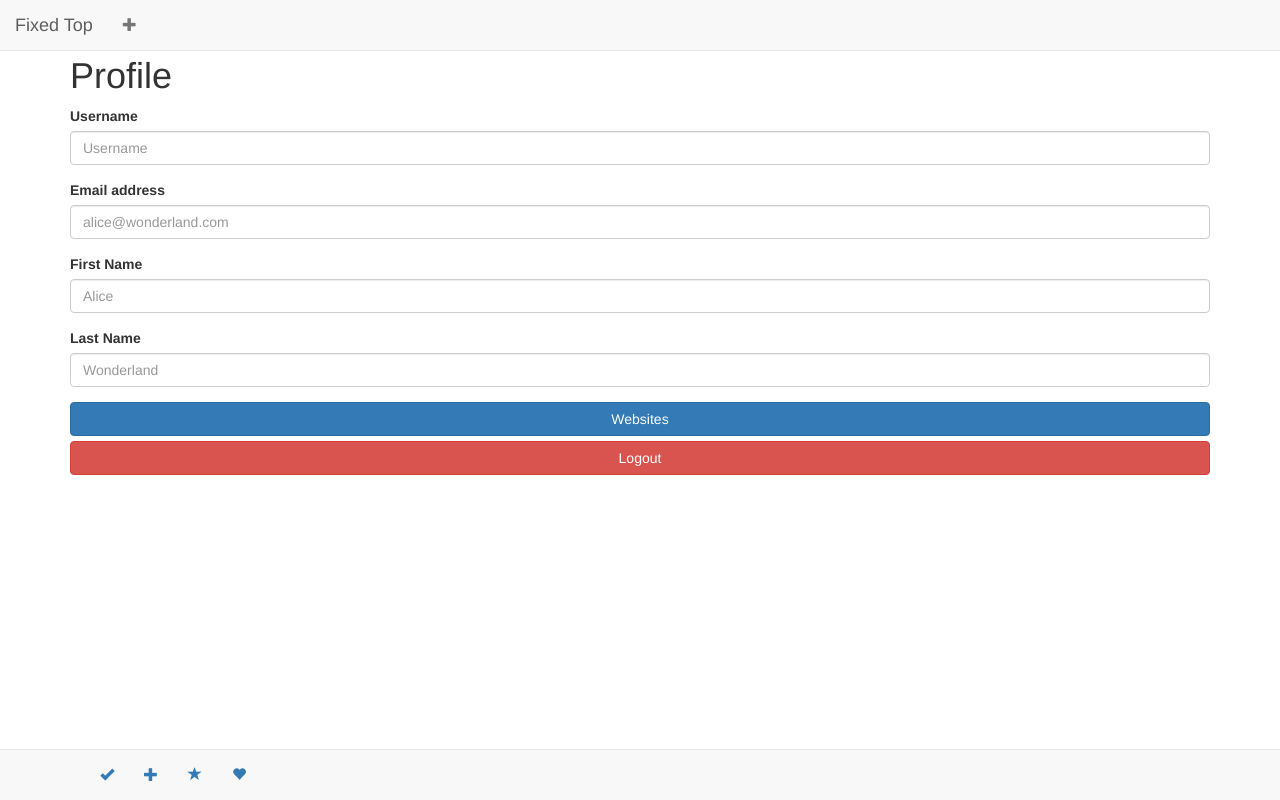
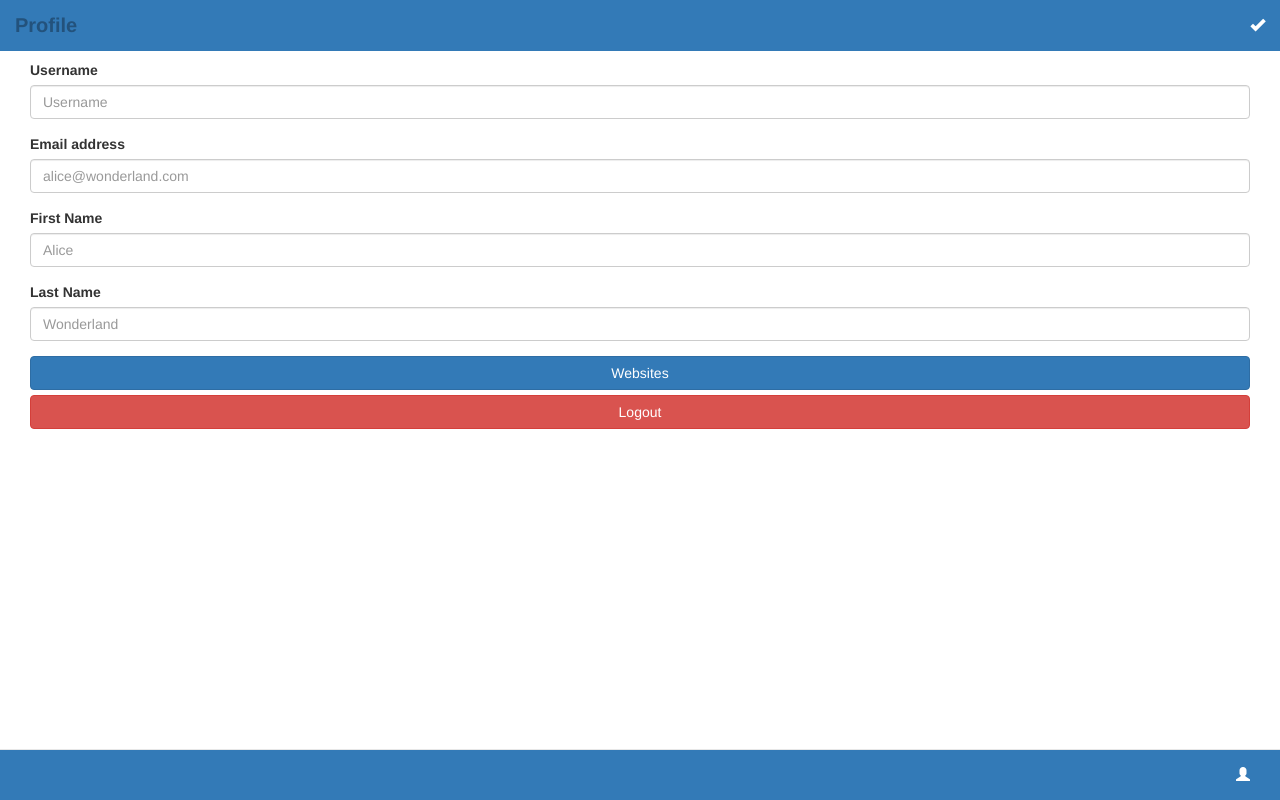
Before and after one commit to soumyaj/janardhanan-soumya-webdev, a website: page public/assignment/profile.html in a window 1280 px wide. Drawn offline with nearby package versions, Linux system fonts and the light colour scheme.

Commit message:
Adding css changes for profile.html

```diff
--- a/public/assignment/css/style.css
+++ b/public/assignment/css/style.css
@@ -1,7 +1,32 @@
-input.form-control {
-    margin-bottom: 5px;
+.input.form-control {
+    margin-bottom: 5px
+}
+.body {
+    padding-top: 60px
 }
 
-body {
-    padding-top: 36px;
+.glyphicon-inverse {
+    color: #fff
 }
+.header {
+    background-color: #337ab7
+
+}
+.header-text {
+    background-color: #337ab7;
+    font-size: 20px;
+    font-weight: bold;
+    color: white
+}
+.header-icon {
+    background-color: #337ab7;
+    font-size: 15px;
+    color: white
+}
+.footer{
+    background-color: #337ab7
+}
+.footer-text {
+    background-color: #337ab7;
+    color: white
+}
--- a/public/assignment/profile.html
+++ b/public/assignment/profile.html
@@ -2,32 +2,24 @@
 <html lang="en">
 <head>
     <meta charset="UTF-8">
-    <title>Title</title>
+    <title>Website Builder</title>
     <link href="https://maxcdn.bootstrapcdn.com/bootstrap/3.3.6/css/bootstrap.min.css" rel="stylesheet"/>
-    <link href="css/style.css" rel="stylesheet"/>
+    <link href="./css/style.css" rel="stylesheet"/>
+    <meta name="viewport" content="width=devide-width initial-scale=1">
 </head>
 <body>
+<div class="container-fluid">
+    <nav class="navbar navbar-fixed-top header">
 
-<nav class="navbar navbar-default navbar-fixed-top">
-    <div class="container-fluid">
-        <div class="navbar-header">
-            <a class="navbar-brand" href="#">
-                Fixed Top
+        <a class="navbar-brand header-text" href="#">Profile</a>
+        <span class="navbar-brand navbar-default pull-right header">
+            <a href="#" class="navbar-link ">
+                <span class="glyphicon glyphicon-ok header-icon"></span>
             </a>
-            <p class="navbar-text pull-right">
-                <a href="#" class="navbar-link">
-          <span class="glyphicon glyphicon-plus">
         </span>
-                </a>
-            </p>
-        </div>
-    </div>
     </nav>
 
-
-    <div class="container">
-        <h1>Profile</h1>
-
+    <div class="container-fluid body">
         <form>
             <div class="form-group">
                 <label for="username">Username</label>
@@ -51,34 +43,16 @@
            href="website-list.html">Websites</a>
         <a class="btn btn-danger  btn-block"
            href="login.html">Logout</a>
-    </div>
-
-<nav class="navbar navbar-default navbar-fixed-bottom">
-    <div class="container">
-        <div class="row navbar-text">
-            <div class="col-xs-3 text-center">
+        <nav class="navbar navbar-default navbar-fixed-bottom footer">
+            <div class="container-fluid">
+                <div class="row navbar-text pull-right">
                         <a href="#">
-                    <span class="glyphicon glyphicon-ok"></span>
-                </a>
-            </div>
-            <div class="col-xs-3 text-center">
-                <a href="#">
-                    <span class="glyphicon glyphicon-plus"></span>
-                </a>
-            </div>
-            <div class="col-xs-3 text-center">
-                <a href="#">
-                    <span class="glyphicon glyphicon-star"></span>
-                </a>
-            </div>
-            <div class="col-xs-3 text-center">
-                <a href="#">
-                    <span class="glyphicon glyphicon-heart"></span>
+                            <span class="glyphicon glyphicon-user footer-text"></span>
                         </a>
                 </div>
             </div>
+        </nav>
     </div>
-</nav>
-
+</div>
 </body>
 </html>
```
Lines whose indentation alone changed are shown as unchanged.
